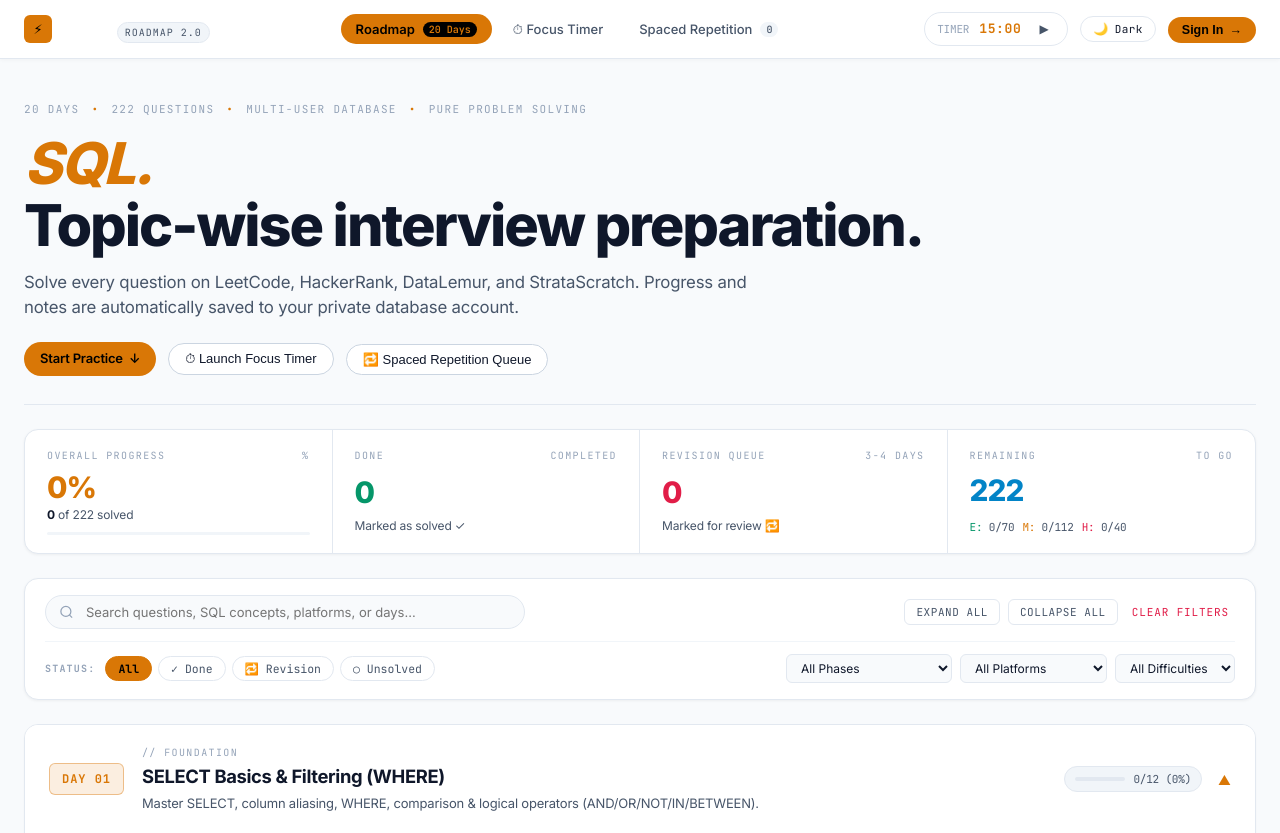
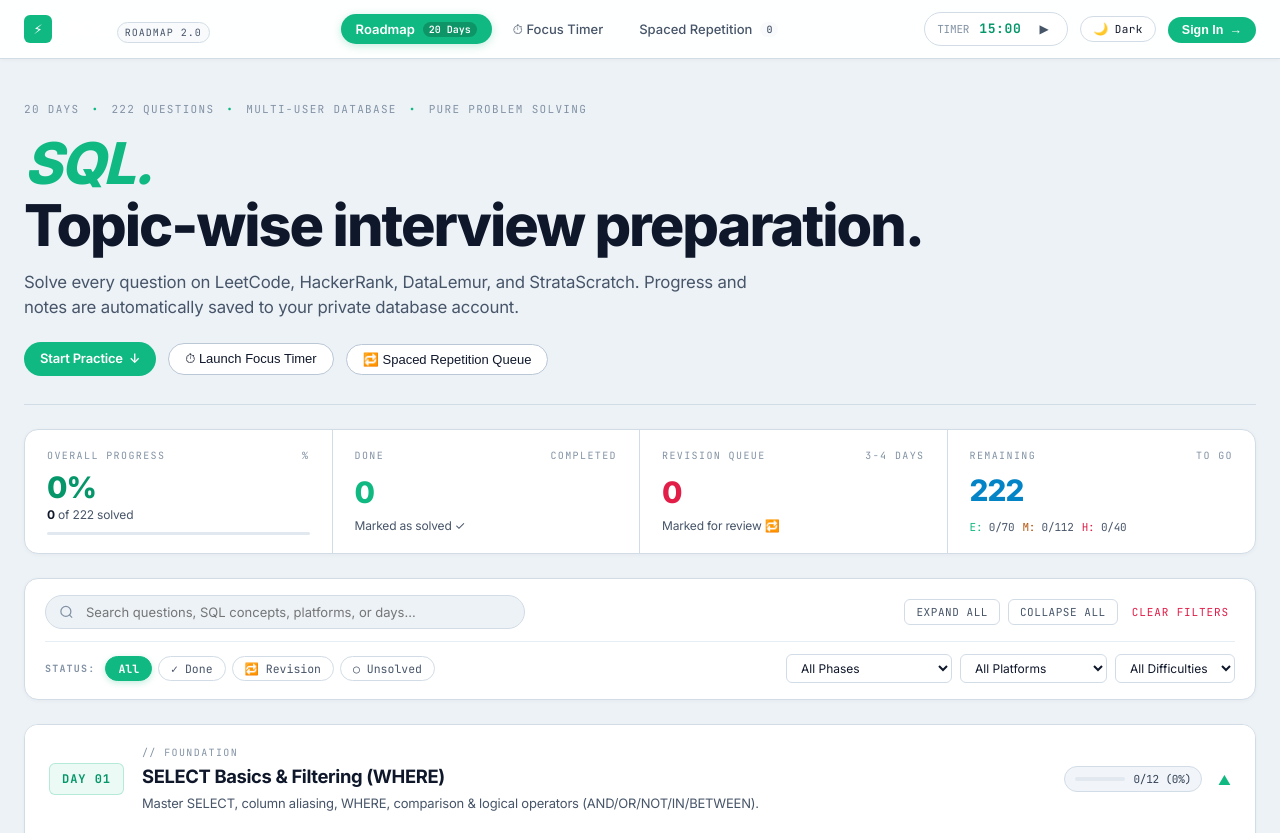
Before and after one commit to dSAxmonis/SQL-Sheet, a website: page index.html in a window 1280 px wide. Shown: the top 833 px of the page. Drawn offline with Linux system fonts and the light colour scheme.

Commit message:
Update light theme to eye-friendly Classic Moon theme: cool slate background, emerald green accents, and no harsh orange

```diff
--- a/css/style.css
+++ b/css/style.css
@@ -59,39 +59,39 @@
   --transition-fast: 0.15s ease;
 }
 
-/* White / Light Theme */
+/* Classic Moon Light Theme */
 [data-theme="light"] {
-  --background: #f8fafc;
-  --shell-background: #f8fafc;
+  --background: #edf2f7;
+  --shell-background: #edf2f7;
   --surface: #ffffff;
-  --surface-hover: #f1f5f9;
+  --surface-hover: #f8fafc;
   --surface-card: #ffffff;
-  --surface-raised: #f8fafc;
-
-  --border: #e2e8f0;
-  --border-strong: #cbd5e1;
-  --border-subtle: #f1f5f9;
+  --surface-raised: #ffffff;
+
+  --border: #d2dce6;
+  --border-strong: #bac7d5;
+  --border-subtle: #e6edf4;
 
   --foreground: #0f172a;
   --foreground-muted: #475569;
-  --foreground-feint: #94a3b8;
-
-  --accent: #d97706;
+  --foreground-feint: #8292a4;
+
+  --accent: #10b981;
   --accent-foreground: #ffffff;
-  --accent-feint: rgba(217, 119, 6, 0.12);
-  --accent-border: rgba(217, 119, 6, 0.4);
+  --accent-feint: rgba(16, 185, 129, 0.1);
+  --accent-border: rgba(16, 185, 129, 0.3);
 
   --color-blue: #0284c7;
   --color-blue-feint: rgba(2, 132, 199, 0.1);
-  --color-green: #059669;
-  --color-green-feint: rgba(5, 150, 105, 0.12);
+  --color-green: #10b981;
+  --color-green-feint: rgba(16, 185, 129, 0.12);
   --color-rose: #e11d48;
   --color-rose-feint: rgba(225, 29, 72, 0.12);
-  --color-amber: #d97706;
-  --color-amber-feint: rgba(217, 119, 6, 0.12);
-  --color-purple: #9333ea;
-
-  --platform-leetcode: #d97706;
+  --color-amber: #b45309;
+  --color-amber-feint: rgba(180, 83, 9, 0.1);
+  --color-purple: #8b5cf6;
+
+  --platform-leetcode: #b45309;
   --platform-hackerrank: #059669;
   --platform-datalemur: #0d9488;
   --platform-stratascratch: #0284c7;
@@ -221,14 +221,14 @@ header.motion-nav {
 }
 
 .motion-tab-pill.active {
-  color: #000;
+  color: var(--accent-foreground);
   background: var(--accent);
   font-weight: 600;
 }
 
 .motion-tab-pill.active .pill-counter {
-  background: #000;
-  color: var(--accent);
+  background: rgba(0, 0, 0, 0.2);
+  color: var(--accent-foreground);
 }
 
 .pill-counter {
@@ -360,7 +360,7 @@ header.motion-nav {
 
 .btn-auth-trigger {
   background: var(--accent);
-  color: #000;
+  color: var(--accent-foreground);
   border: none;
   padding: 6px 14px;
   border-radius: var(--radius-full);
@@ -448,7 +448,7 @@ header.motion-nav {
 
 .fresh-primary-action {
   background: var(--accent);
-  color: #000;
+  color: var(--accent-foreground);
   border: none;
   padding: 7px 16px;
   border-radius: var(--radius-full);
@@ -1654,26 +1654,93 @@ footer.motion-footer {
 }
 
 /* ==========================================================================
-   White / Light Theme Explicit Overrides
+   Classic Moon Light Theme Explicit Overrides
    ========================================================================== */
 [data-theme="light"] {
   color-scheme: light;
 }
 
 [data-theme="light"] header.motion-nav {
-  background: rgba(255, 255, 255, 0.95);
-  box-shadow: 0 1px 4px rgba(0, 0, 0, 0.04);
+  background: rgba(255, 255, 255, 0.94);
+  border-bottom: 1px solid #d2dce6;
+  box-shadow: 0 1px 4px rgba(15, 23, 42, 0.04);
+}
+
+[data-theme="light"] .motion-logo-glyph {
+  background: #10b981;
+  color: #ffffff;
+}
+
+[data-theme="light"] .motion-tab-pill.active {
+  background: #10b981;
+  color: #ffffff;
+  box-shadow: 0 2px 8px rgba(16, 185, 129, 0.25);
+}
+
+[data-theme="light"] .motion-tab-pill.active .pill-counter {
+  background: rgba(0, 0, 0, 0.2);
+  color: #ffffff;
+}
+
+[data-theme="light"] .motion-timer-display {
+  color: #059669;
+}
+
+[data-theme="light"] .user-avatar-circle {
+  background: #10b981;
+  color: #ffffff;
 }
 
 [data-theme="light"] .fresh-rule-grid {
   background: #ffffff;
-  box-shadow: 0 1px 3px rgba(0, 0, 0, 0.05);
+  border-color: #d2dce6;
+  box-shadow: 0 1px 4px rgba(15, 23, 42, 0.04);
+}
+
+[data-theme="light"] .fresh-rule-col {
+  border-right-color: #d2dce6;
+}
+
+[data-theme="light"] .val-accent {
+  color: #059669;
+}
+
+[data-theme="light"] .rule-progress-line {
+  background: #e2e8f0;
+}
+
+[data-theme="light"] .rule-progress-fill {
+  background: linear-gradient(90deg, #10b981, #059669);
+}
+
+[data-theme="light"] .motion-controls-bar {
+  background: #ffffff;
+  border-color: #d2dce6;
+  box-shadow: 0 1px 4px rgba(15, 23, 42, 0.04);
+}
+
+[data-theme="light"] .filter-status-btn.active {
+  background: #10b981;
+  color: #ffffff;
+  border-color: #10b981;
+  box-shadow: 0 2px 6px rgba(16, 185, 129, 0.25);
+}
+
+[data-theme="light"] .filter-dropdown {
+  background: #ffffff;
+  border-color: #d2dce6;
+  color: #0f172a;
+}
+
+[data-theme="light"] .filter-dropdown:focus,
+[data-theme="light"] .filter-dropdown:hover {
+  border-color: #10b981;
 }
 
 [data-theme="light"] .motion-day-block {
   background: #ffffff;
-  border-color: #e2e8f0;
-  box-shadow: 0 1px 2px rgba(0, 0, 0, 0.03);
+  border-color: #d2dce6;
+  box-shadow: 0 1px 3px rgba(15, 23, 42, 0.04);
 }
 
 [data-theme="light"] .motion-day-header {
@@ -1684,9 +1751,39 @@ footer.motion-footer {
   background: #f8fafc;
 }
 
+[data-theme="light"] .day-index-mono {
+  color: #059669;
+  background: rgba(16, 185, 129, 0.08);
+  border: 1px solid rgba(16, 185, 129, 0.25);
+}
+
+[data-theme="light"] .day-metric-pill {
+  background: #f1f5f9;
+  border-color: #d2dce6;
+  color: #334155;
+}
+
+[data-theme="light"] .day-metric-bar {
+  background: #e2e8f0;
+}
+
+[data-theme="light"] .day-metric-bar-fill {
+  background: #10b981;
+}
+
+[data-theme="light"] .day-tip-banner {
+  background: #f0fdf4;
+  border-color: rgba(16, 185, 129, 0.2);
+  color: #166534;
+}
+
+[data-theme="light"] .day-tip-banner strong {
+  color: #059669;
+}
+
 [data-theme="light"] .question-row {
   background: #ffffff;
-  border-bottom-color: #f1f5f9;
+  border-bottom-color: #eef2f6;
 }
 
 [data-theme="light"] .question-row:hover {
@@ -1699,6 +1796,12 @@ footer.motion-footer {
 
 [data-theme="light"] .question-row.status-revision {
   background: #fff1f2;
+}
+
+[data-theme="light"] .motion-readout-code {
+  background: #f1f5f9;
+  border-color: #e2e8f0;
+  color: #475569;
 }
 
 [data-theme="light"] .btn-mark {
@@ -1713,6 +1816,20 @@ footer.motion-footer {
   border-color: #94a3b8;
 }
 
+[data-theme="light"] .btn-mark.btn-done.active {
+  background: #10b981;
+  color: #ffffff;
+  border-color: #10b981;
+  box-shadow: 0 2px 8px rgba(16, 185, 129, 0.35);
+}
+
+[data-theme="light"] .btn-mark.btn-rev.active {
+  background: #f43f5e;
+  color: #ffffff;
+  border-color: #f43f5e;
+  box-shadow: 0 2px 8px rgba(244, 63, 94, 0.35);
+}
+
 [data-theme="light"] .motion-btn-solve {
   background: #ffffff;
   border-color: #cbd5e1;
@@ -1720,8 +1837,9 @@ footer.motion-footer {
 }
 
 [data-theme="light"] .motion-btn-solve:hover {
-  background: #f1f5f9;
-  border-color: #94a3b8;
+  background: #10b981;
+  border-color: #10b981;
+  color: #ffffff;
 }
 
 [data-theme="light"] .motion-btn-notes {
@@ -1735,26 +1853,10 @@ footer.motion-footer {
   color: #0f172a;
 }
 
-[data-theme="light"] .day-metric-pill {
-  background: #f1f5f9;
-  border-color: #e2e8f0;
-  color: #475569;
-}
-
-[data-theme="light"] .day-metric-bar {
-  background: #e2e8f0;
-}
-
-[data-theme="light"] .motion-readout-code {
-  background: #f1f5f9;
-  border-color: #e2e8f0;
-  color: #475569;
-}
-
 [data-theme="light"] .modal-palette {
   background: #ffffff;
-  border-color: #e2e8f0;
-  box-shadow: 0 20px 25px -5px rgba(0, 0, 0, 0.1), 0 8px 10px -6px rgba(0, 0, 0, 0.1);
+  border-color: #d2dce6;
+  box-shadow: 0 20px 25px -5px rgba(15, 23, 42, 0.1), 0 8px 10px -6px rgba(15, 23, 42, 0.05);
 }
 
 [data-theme="light"] .modal-palette input,
@@ -1766,15 +1868,34 @@ footer.motion-footer {
 
 [data-theme="light"] .toast-item {
   background: #ffffff;
-  border-color: #e2e8f0;
+  border-color: #d2dce6;
   color: #0f172a;
-  box-shadow: 0 10px 25px rgba(0, 0, 0, 0.1);
+  box-shadow: 0 10px 25px rgba(15, 23, 42, 0.1);
 }
 
 [data-theme="light"] .focus-timer-section {
   background: #ffffff;
+  border-color: #d2dce6;
 }
 
 [data-theme="light"] .timer-radial-track {
   stroke: #e2e8f0;
 }
+
+[data-theme="light"] .timer-radial-bar {
+  stroke: #10b981;
+}
+
+[data-theme="light"] .btn-timer-primary {
+  background: #10b981;
+  color: #ffffff;
+}
+
+[data-theme="light"] .btn-timer-primary:hover {
+  background: #059669;
+}
+
+[data-theme="light"] .focus-mode-btn.active {
+  background: #10b981;
+  color: #ffffff;
+}
--- a/js/app.js
+++ b/js/app.js
@@ -196,7 +196,7 @@
     if (icon) icon.textContent = theme === 'light' ? '🌙' : '☀️';
     if (label) label.textContent = theme === 'light' ? 'Dark' : 'Light';
     if (showToastMsg) {
-      showToast(`Switched to ${theme === 'light' ? 'White / Light' : 'Carbon Dark'} theme`, 'info');
+      showToast(`Switched to ${theme === 'light' ? 'Classic Moon' : 'Carbon Dark'} theme`, 'info');
     }
   }
 
```
